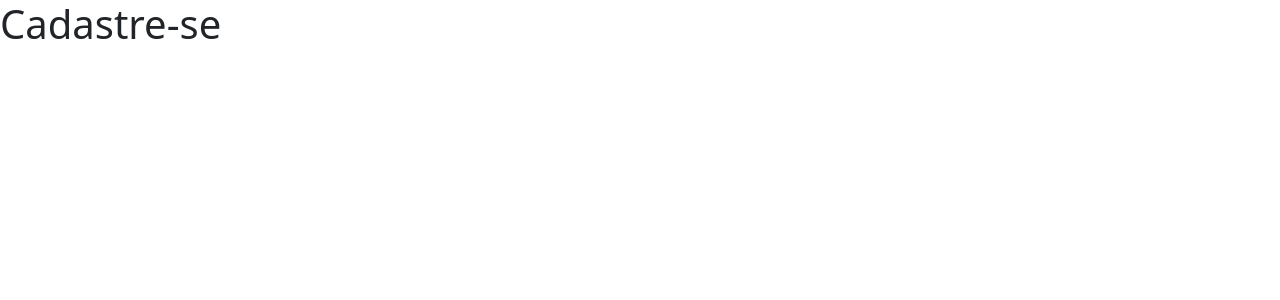
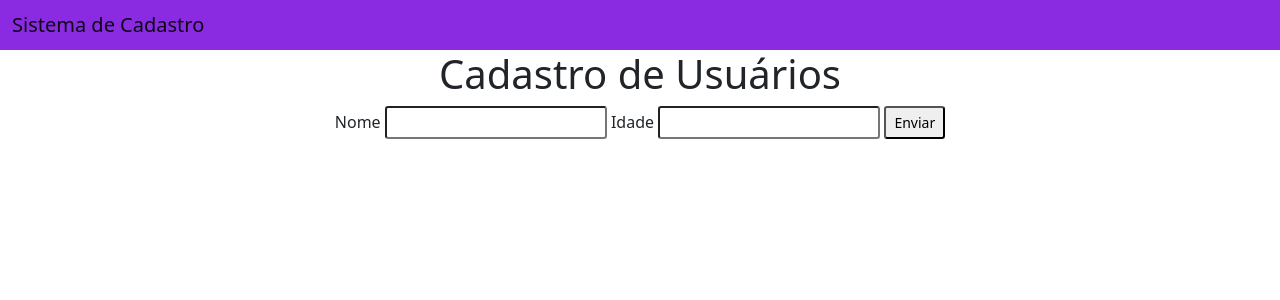
Before and after one commit to ThiagoBaratieri/sistema-cadastro-DJANGO, a Django app: page / in a window 1280 px wide. Shown: the top 300 px of the page. Run offline with Django 4.2, Linux system fonts and the light colour scheme.

Commit message:
html css pronto

```diff
--- a/projeto_cad_usuarios/app_cad_usuarios/templates/usuarios/home.html
+++ b/projeto_cad_usuarios/app_cad_usuarios/templates/usuarios/home.html
@@ -11,7 +11,22 @@
     <title>Sistema de Cadastro</title>
   </head>
   <body>
-    <h1>Cadastre-se</h1>
+<!-- As a heading -->
+<nav style="background-color: blueviolet !important;" class="navbar navbar-light bg-light">
+  <div class="container-fluid">
+    <span class="navbar-brand mb-0 h1">Sistema de Cadastro</span>
+  </div>
+</nav>
+
+<form action="{% url 'listagem_usuarios' %}" method="post">
+  <div style="text-align: center;" class="container">
+    <h1>Cadastro de Usuários</h1>
+    Nome <input name="nome" class="form-control-sm" type="text">
+    Idade <input name="idade" class="form-control-sm" type="text">
+    <button class="form-control-sm">Enviar</button>
+  </div>
+</form>
+
 
     <!-- Optional JavaScript; choose one of the two! -->
 
```
